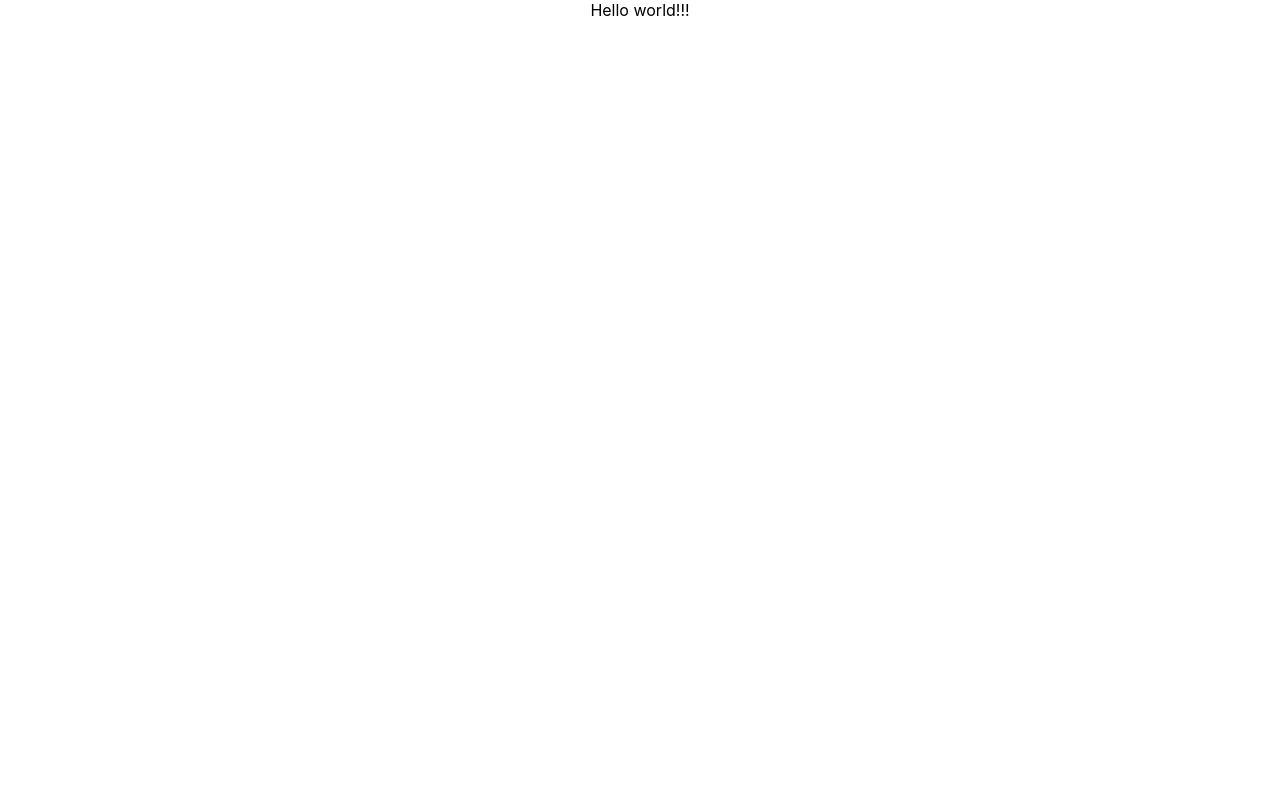
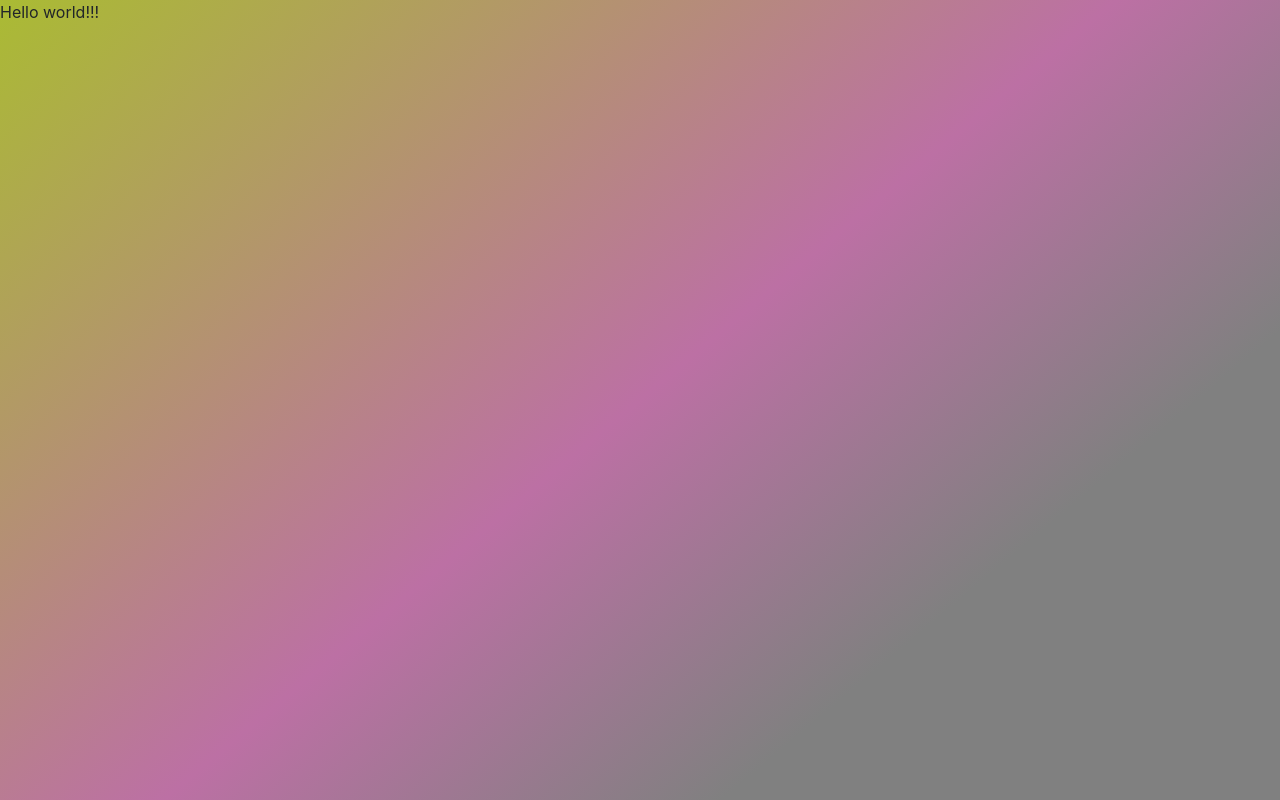
Before and after one commit to MahmudJewel/Simple-calculator, a React (Create React App) app in the folder frontend/: page / in a window 1280 px wide. Built offline with nearby package versions, Linux system fonts and the light colour scheme.

Commit message:
assets & components created & global background changed

```diff
--- a/frontend/public/index.html
+++ b/frontend/public/index.html
@@ -24,20 +24,19 @@
       work correctly both with client-side routing and a non-root public URL.
       Learn how to configure a non-root public URL by running `npm run build`.
     -->
-    <title>React App</title>
+    <title>Calculator UI</title>
+
+    <!-- botstrap 5  -->
+    <link
+      href="https://cdn.jsdelivr.net/npm/bootstrap@5.1.3/dist/css/bootstrap.min.css"
+      rel="stylesheet"
+      integrity="sha384-1BmE4kWBq78iYhFldvKuhfTAU6auU8tT94WrHftjDbrCEXSU1oBoqyl2QvZ6jIW3"
+      crossorigin="anonymous"
+    />
+
   </head>
   <body>
     <noscript>You need to enable JavaScript to run this app.</noscript>
     <div id="root"></div>
-    <!--
-      This HTML file is a template.
-      If you open it directly in the browser, you will see an empty page.
-
-      You can add webfonts, meta tags, or analytics to this file.
-      The build step will place the bundled scripts into the <body> tag.
-
-      To begin the development, run `npm start` or `yarn start`.
-      To create a production bundle, use `npm run build` or `yarn build`.
-    -->
   </body>
 </html>
--- a/frontend/src/App.css
+++ /dev/null
@@ -1,38 +0,0 @@
-.App {
-  text-align: center;
-}
-
-.App-logo {
-  height: 40vmin;
-  pointer-events: none;
-}
-
-@media (prefers-reduced-motion: no-preference) {
-  .App-logo {
-    animation: App-logo-spin infinite 20s linear;
-  }
-}
-
-.App-header {
-  background-color: #282c34;
-  min-height: 100vh;
-  display: flex;
-  flex-direction: column;
-  align-items: center;
-  justify-content: center;
-  font-size: calc(10px + 2vmin);
-  color: white;
-}
-
-.App-link {
-  color: #61dafb;
-}
-
-@keyframes App-logo-spin {
-  from {
-    transform: rotate(0deg);
-  }
-  to {
-    transform: rotate(360deg);
-  }
-}
--- a/frontend/src/App.js
+++ b/frontend/src/App.js
@@ -1,8 +1,9 @@
-import './App.css';
+import './assets/App.css';
+
 
 function App() {
   return (
-    <div className="App">
+    <div className="all-bg">
       Hello world!!!
     </div>
   );
--- /dev/null
+++ b/frontend/src/assets/App.css
@@ -0,0 +1,10 @@
+.all-bg{
+  background-color: #1fc8db;
+  background-image: linear-gradient(
+    140deg,
+    #ab3f 0%,
+    #bc70a4 50%,
+    gray 75%
+  );
+  min-height: 100vh;
+}
```
